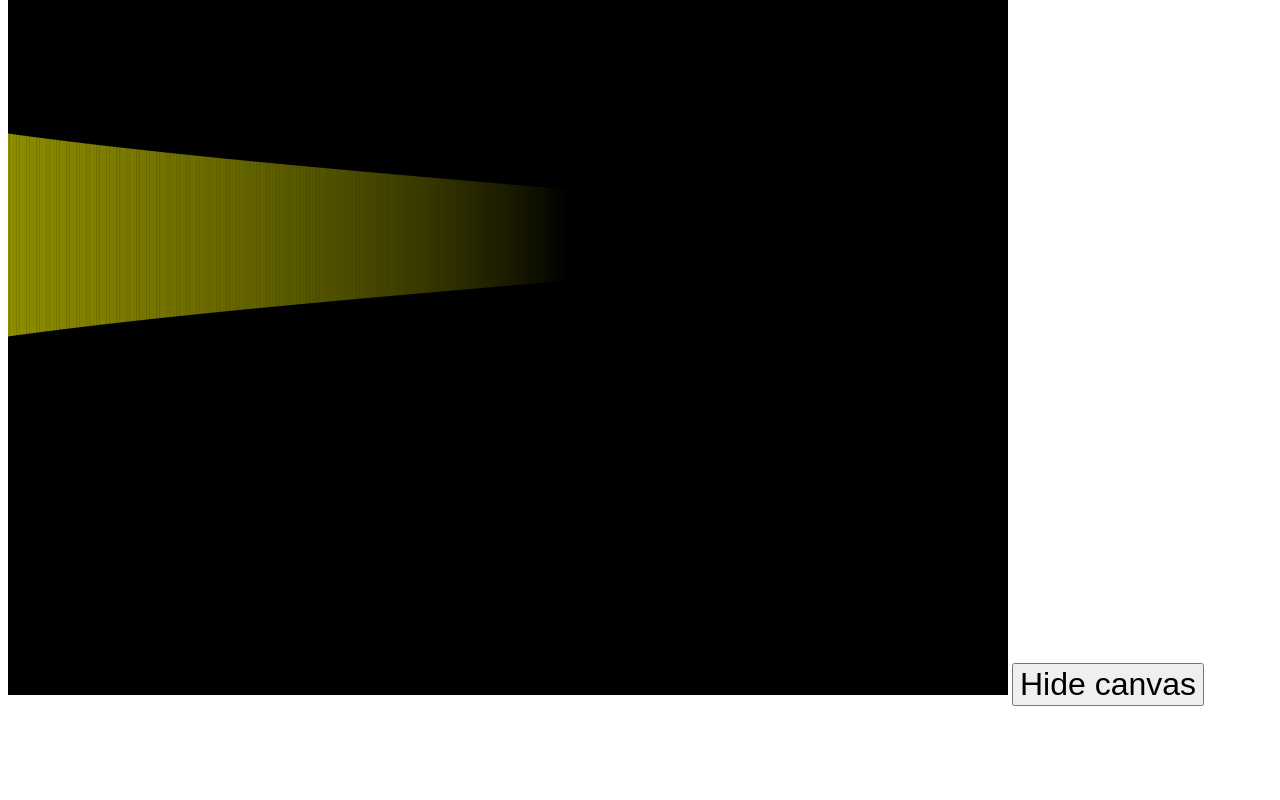
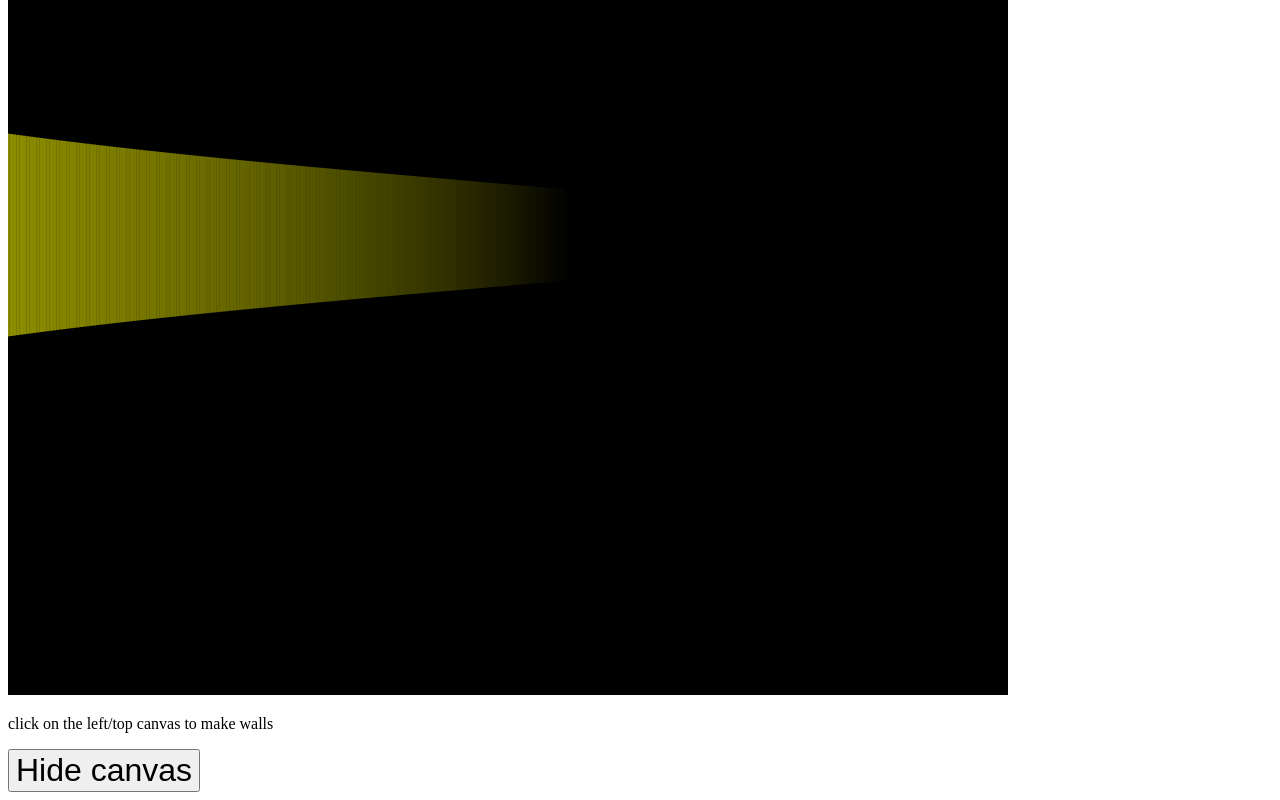
Before and after one commit to yassCan/raycasting, a plain HTML site: page index.html in a window 1280 px wide. Shown: the part 719-1519 px from the top of the page. Before the commit the page ends 1433 px from the top, so only its background shows below. Drawn offline with Linux system fonts and the light colour scheme.

Commit message:
Update index.html

```diff
--- a/index.html
+++ b/index.html
@@ -13,6 +13,7 @@
       style="border: 1px solid black;"
     ></canvas>
     <canvas id="render" width="1000" height="700" ></canvas>
+    <p>click on the left/top canvas to make walls</p>
     <button onclick="hide()" style="font-size: 2rem;">Hide canvas</button>
     <script>
       const WIDTH = 1000
```
